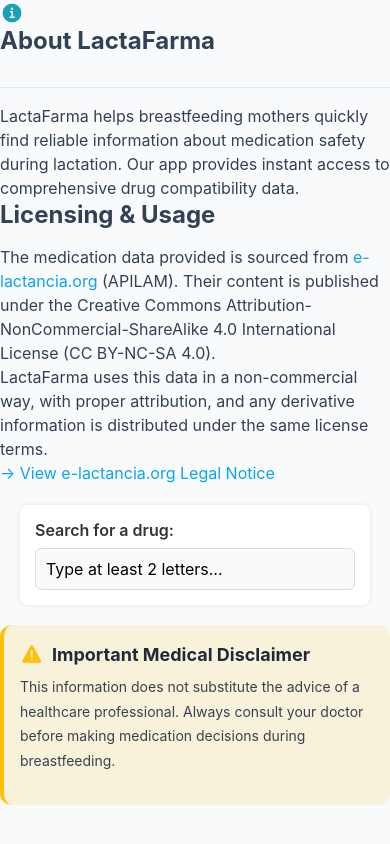
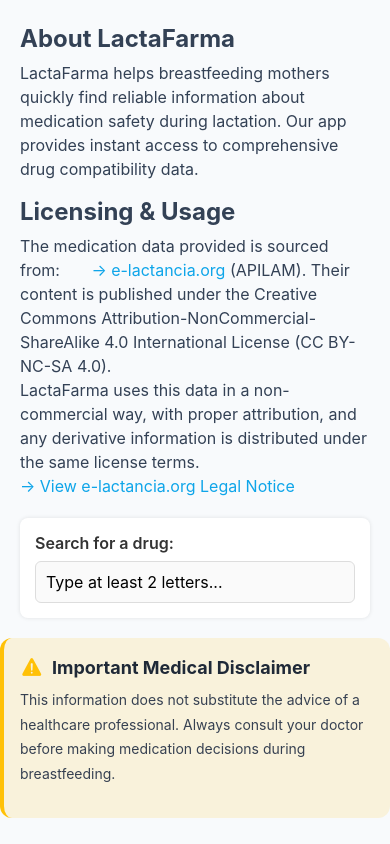
Before and after one commit to ArtursTorsters/LactafarmaApp, a React Native app: screen / in a window 390 px wide. Built offline with nearby package versions, Linux system fonts and the light colour scheme.

Commit message:
text formatting

```diff
--- a/frontend/src/components/aboutApp/AboutApp.tsx
+++ b/frontend/src/components/aboutApp/AboutApp.tsx
@@ -15,23 +15,18 @@
 
   return (
     <View style={[globalStyles.medicalContainer, style]}>
-      <View style={globalStyles.cardHeader}>
-        <Ionicons name="information-circle" size={24} color={colors.info} />
+      <View style={globalStyles.medicalContainer}>
         <Text style={globalStyles.title}>About LactaFarma</Text>
-      </View>
-
       <Text style={globalStyles.bodyText}>
         LactaFarma helps breastfeeding mothers quickly find reliable information
         about medication safety during lactation. Our app provides instant
         access to comprehensive drug compatibility data.
       </Text>
-
-      <View style={globalStyles.medicalContainer}>
         <Text style={globalStyles.title}>Licensing & Usage</Text>
         <Text style={globalStyles.bodyText}>
-          The medication data provided is sourced from{" "}
+          The medication data provided is sourced from:      {" "}
           <Text style={globalStyles.link} onPress={openELactancia}>
-            e-lactancia.org
+            → e-lactancia.org
           </Text>{" "}
           (APILAM). Their content is published under the Creative Commons
           Attribution-NonCommercial-ShareAlike 4.0 International License (CC
--- a/frontend/src/styles/styles.ts
+++ b/frontend/src/styles/styles.ts
@@ -86,6 +86,8 @@
   medicalContainer: {
     flex: 1,
     backgroundColor: colors.medical.background,
+    paddingHorizontal: 10,
+      marginTop: spacing.xs,
   },
 
   safeArea: {
@@ -132,7 +134,8 @@
     fontSize: typography.fontSizes['2xl'],
     fontWeight: typography.fontWeights.bold,
     color: colors.medical.text,
-    marginBottom: spacing.md,
+    marginBottom: spacing.sm,
+    marginTop: spacing.md,
   },
 
   subtitle: {
```
